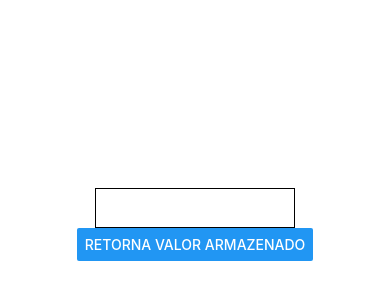
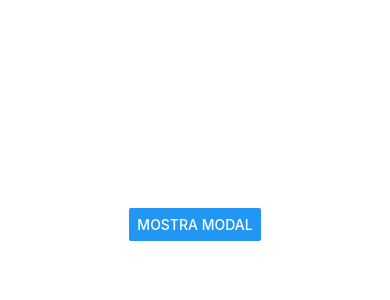
Before and after one commit to vsmon/ReactNativeIntermediario, a React Native app: screen / in a window 390 px wide. Shown: the part 198-498 px from the top of the page. Built offline with nearby package versions, Linux system fonts and the light colour scheme.

Commit message:
Exemplo modal

```diff
--- a/App.js
+++ b/App.js
@@ -1,13 +1,13 @@
 import React from 'react';
 import { StyleSheet, Text, View } from 'react-native';
-import ExAsyncStorage from './exasynstorage';
+import ExModal from './exmodal';
 
 
 export default class App extends React.Component {
   render() {
     return (
       <View style={styles.container}>
-        <ExAsyncStorage/>
+        <ExModal/>
       </View>
     );
   }
@@ -16,6 +16,8 @@ export default class App extends React.Component {
 const styles = StyleSheet.create({
   container: {
     flex: 1,
-    backgroundColor: '#fff'
+    backgroundColor: '#fff',
+    alignItems:'center',
+    justifyContent:'center'
   },
 });
--- /dev/null
+++ b/exmodal.js
@@ -0,0 +1,34 @@
+import React, {Component} from 'react';
+import { Modal,View, Text, Button } from 'react-native';
+
+
+export default class ExModal extends Component{
+
+    constructor(props){
+        super(props);
+        this.state = {modalVisible:false}
+    }
+    render(){
+        return(
+            <View>
+                <Modal
+                    animationType='slide'
+                    visible={this.state.modalVisible}
+                    onRequestClose={()=>alert('Modal foi fechado!')}
+                >
+                    <View style={{flex:1,justifyContent:'center', alignItems:'center'}}>
+                        <Text>Modal</Text>
+                        <Button
+                            title='Fechar Modal'
+                            onPress={()=>this.setState({modalVisible:false})}
+                        />
+                    </View>
+                </Modal>
+                <Button
+                    title='Mostra Modal'
+                    onPress={()=>this.setState({modalVisible:true})}
+                    />
+            </View>
+        );
+    }
+}
```
